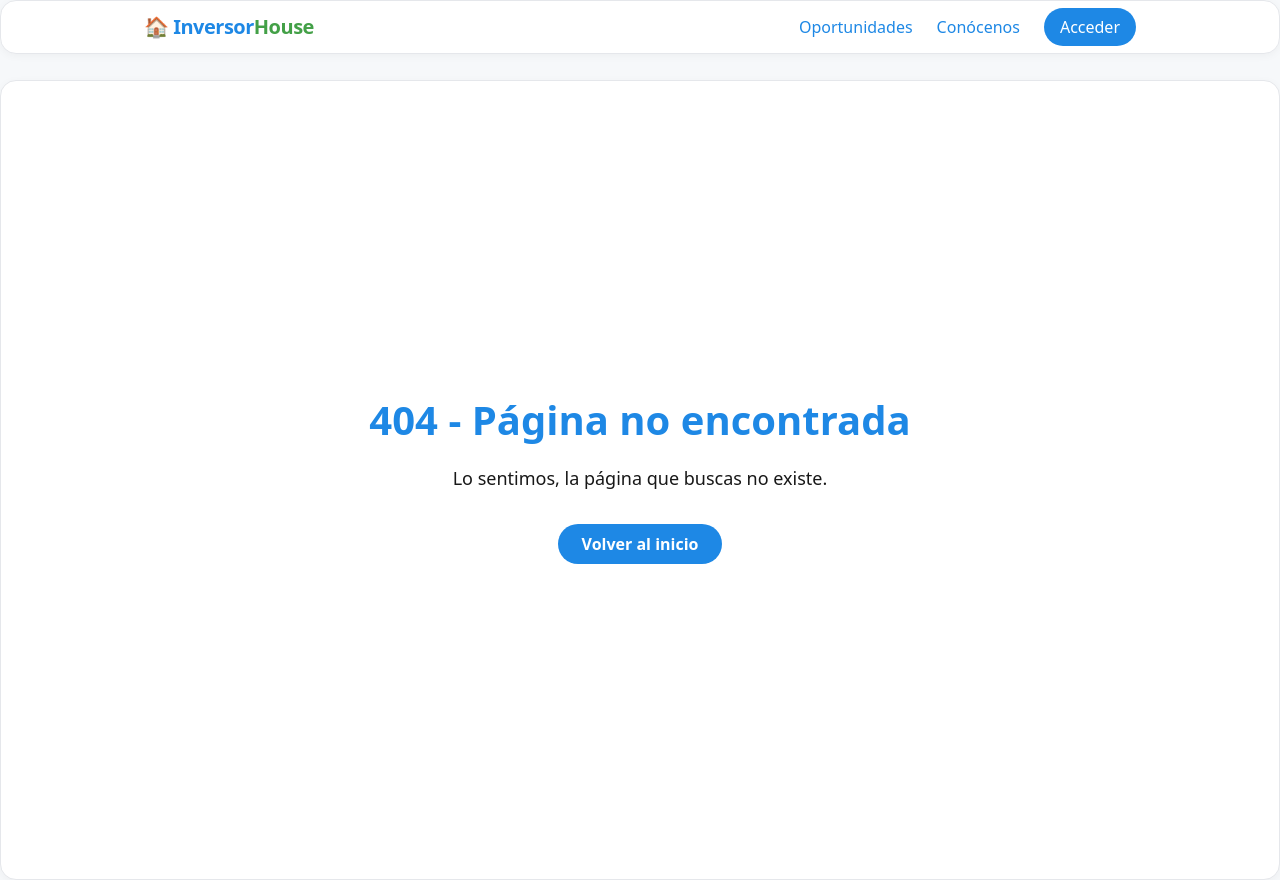
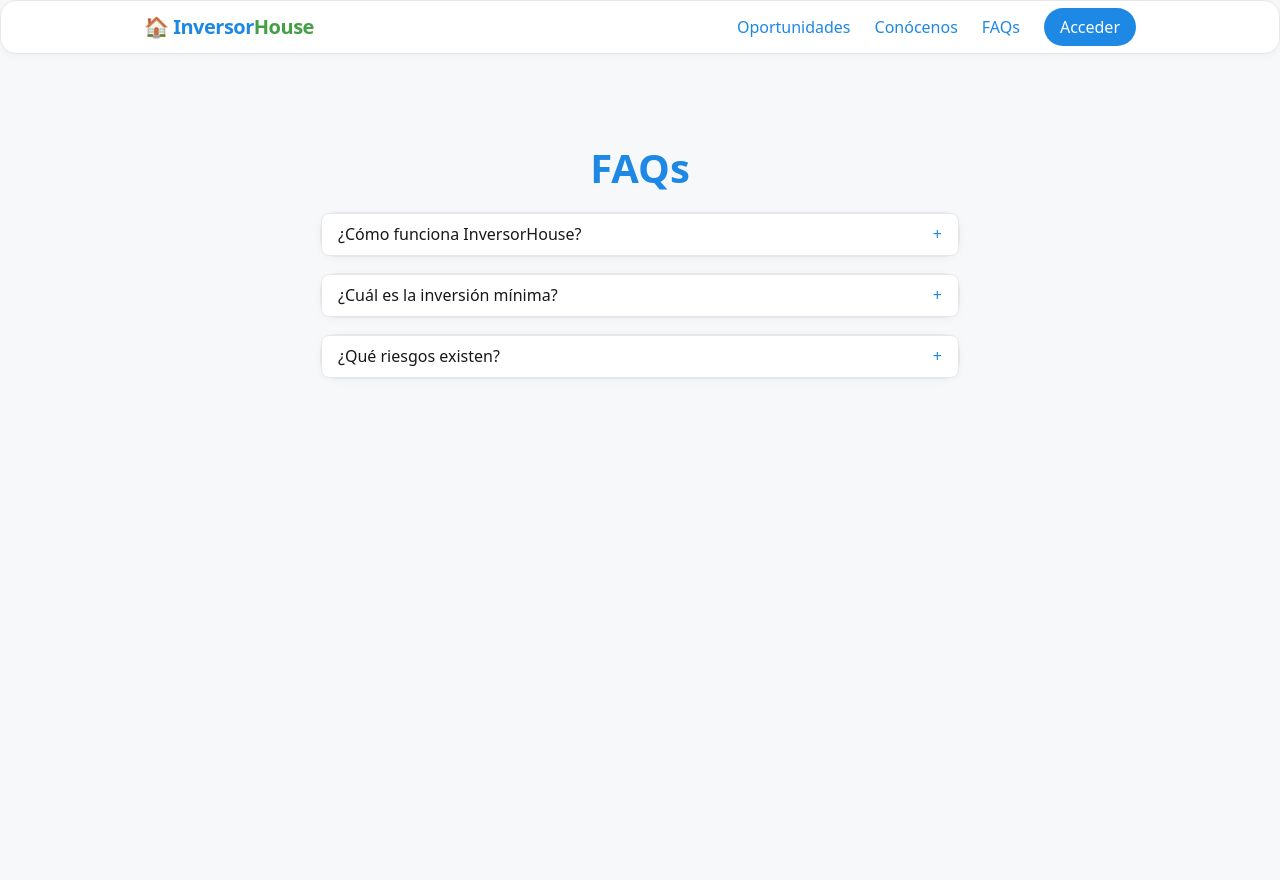
Before and after one commit to aledelme/inversorhouse-web, a Next.js app: page /faqs in a window 1280 px wide. Before the commit this address had no page. After the commit the page ends 800 px from the top, so only its background shows below. Built offline with nearby package versions, Linux system fonts and the light colour scheme.

Commit message:
feat: implement Navbar component with links and add FAQs page

```diff
--- /dev/null
+++ b/src/app/faqs/page.tsx
@@ -0,0 +1,59 @@
+"use client";
+import { useState } from "react";
+
+const faqs = [
+    {
+        titulo: "¿Cómo funciona InversorHouse?",
+        contenido:
+            "InversorHouse selecciona oportunidades inmobiliarias, las analiza y las publica en la plataforma. Puedes invertir en las operaciones y seguir su evolución hasta la venta del inmueble.",
+    },
+    {
+        titulo: "¿Cuál es la inversión mínima?",
+        contenido:
+            "La inversión mínima varía según la oportunidad, pero suele ser accesible para que cualquier persona pueda participar, normalmente desde 500€.",
+    },
+    {
+        titulo: "¿Qué riesgos existen?",
+        contenido:
+            "Toda inversión conlleva riesgos. En el sector inmobiliario pueden existir retrasos en reformas, cambios en el mercado o imprevistos legales. Analizamos cada operación para minimizar riesgos, pero no se pueden eliminar completamente.",
+    },
+];
+
+export default function FaqsPage() {
+    const [open, setOpen] = useState<number | null>(null);
+
+    const toggle = (idx: number) => {
+        setOpen(open === idx ? null : idx);
+    };
+
+    return (
+        <div className="max-w-2xl mx-auto py-16 px-4">
+            <h1 className="text-3xl font-bold text-primary mb-8 text-center">FAQs</h1>
+            <div className="space-y-4">
+                {faqs.map((faq, idx) => (
+                    <div key={idx} className="bg-white rounded-xl shadow border">
+                        <button
+                            className="w-full flex justify-between items-center px-6 py-4 text-lg font-semibold text-left focus:outline-none"
+                            onClick={() => toggle(idx)}
+                            aria-expanded={open === idx}
+                            aria-controls={`faq-content-${idx}`}
+                        >
+                            <span>{faq.titulo}</span>
+                            <span className="ml-4 text-primary">
+                                {open === idx ? "−" : "+"}
+                            </span>
+                        </button>
+                        {open === idx && (
+                            <div
+                                id={`faq-content-${idx}`}
+                                className="px-6 pb-4 text-foreground/80 text-base animate-fade-in"
+                            >
+                                {faq.contenido}
+                            </div>
+                        )}
+                    </div>
+                ))}
+            </div>
+        </div>
+    );
+}
--- a/src/components/Navbar.tsx
+++ b/src/components/Navbar.tsx
@@ -1,10 +1,14 @@
+import Link from "next/link";
+
 export default function Navbar() {
   return <nav className="max-w-5xl mx-auto flex items-center justify-between px-4 py-3">
     <div className="flex items-center gap-2">
-      <span className="text-xl font-bold text-primary tracking-tight">
-        🏠 Inversor
-        <span className="text-secondary">House</span>
-      </span>
+      <Link href="/" className="flex items-center gap-2">
+        <span className="text-xl font-bold text-primary tracking-tight">
+          🏠 Inversor
+          <span className="text-secondary">House</span>
+        </span>
+      </Link>
     </div>
     <ul className="hidden sm:flex items-center gap-6 text-base font-medium">
       <li>
@@ -25,6 +29,14 @@ export default function Navbar() {
       </li>
       <li>
         <a
+          href="/faqs"
+          className="hover:text-primary transition"
+        >
+          FAQs
+        </a>
+      </li>
+      <li>
+        <a
           href="/login"
           className="bg-primary text-white px-4 py-2 rounded-full hover:bg-secondary transition"
         >
@@ -33,6 +45,12 @@ export default function Navbar() {
       </li>
     </ul>
     <div className="sm:hidden flex items-center gap-2">
+      <a
+        href="/faqs"
+        className="bg-white text-primary px-4 py-2 rounded-full text-sm border border-primary"
+      >
+        FAQs
+      </a>
       <a
         href="/login"
         className="bg-primary text-white px-4 py-2 rounded-full text-sm"
```
